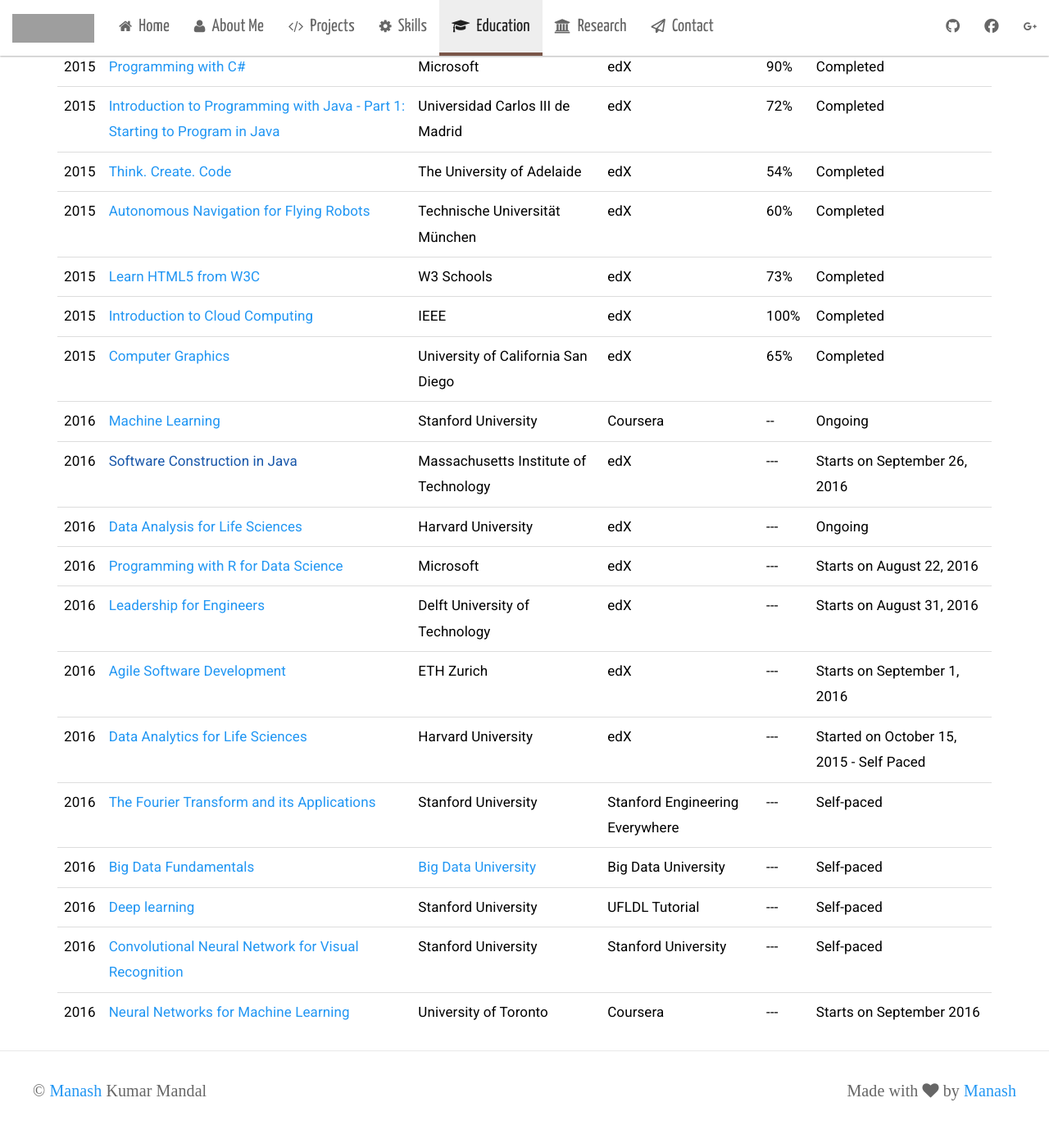
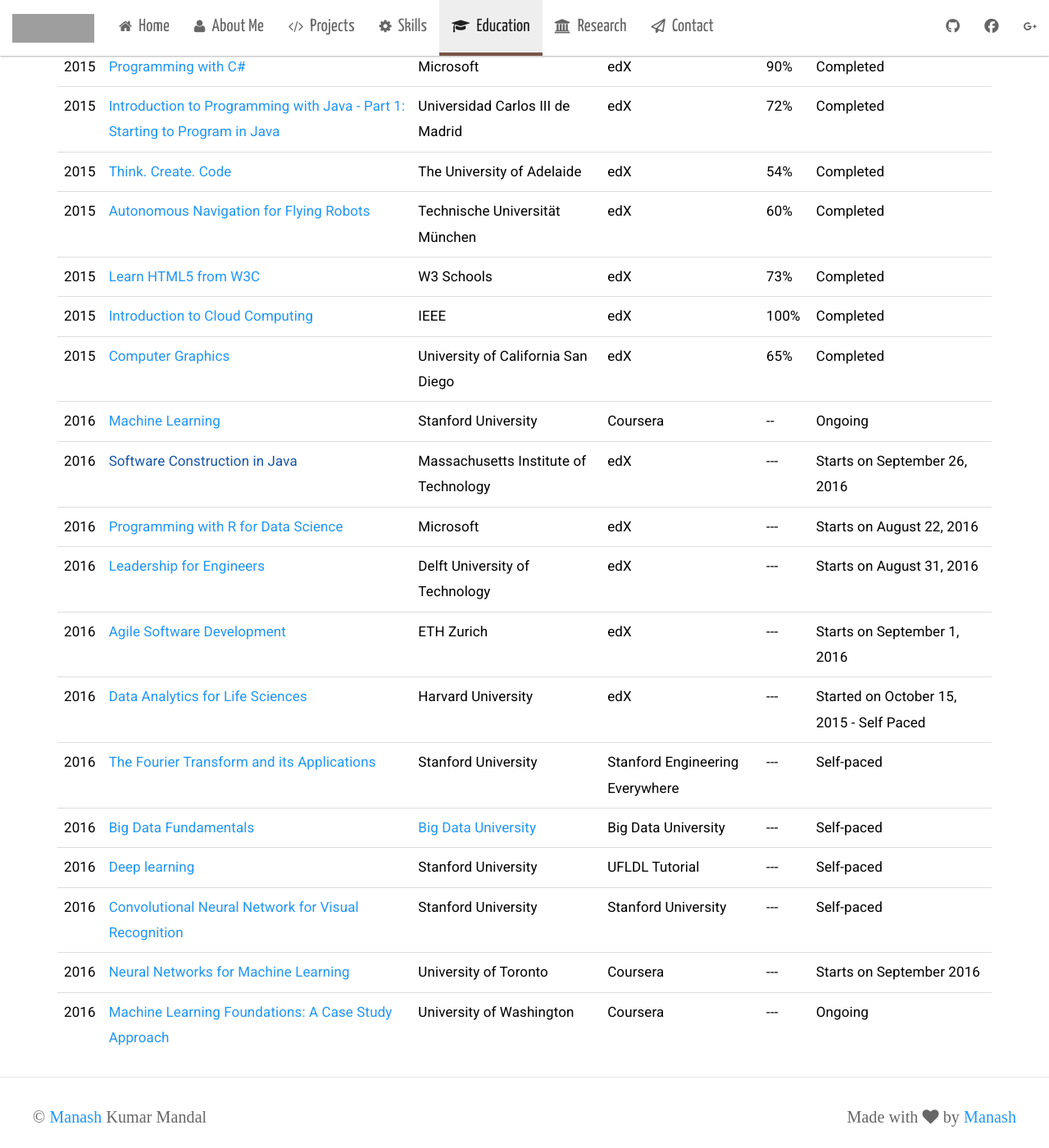
Before and after one commit to manashmandal/manashmandal.github.io, a Jekyll site: the page built from education.html, in a window 1280 px wide and 1400 px high, scrolled down 693 px. Shown: the whole window at 82% size. Built offline with Jekyll 4.4.1, drawn with Linux system fonts in a browser that asks for light colours; nearby versions of some CDN libraries; some web fonts are replaced; before the commit the page ends 2062 px from its top, so only the background shows below that; grey boxes are pictures that could not be loaded.

Commit message:
added new course
Machine Learning Foundation: University of Washington

```diff
--- a/education.html
+++ b/education.html
@@ -134,15 +134,6 @@
 
         <tr>
             <td>2016</td>
-            <td><a href="https://courses.edx.org/dashboard/programs/32/data-analysis-for-life-sciences" target="_blank">Data Analysis for Life Sciences</a> </td>
-            <td>Harvard University</td>
-            <td>edX</td>
-            <td> --- </td>
-            <td> Ongoing </td>
-        </tr>
-
-        <tr>
-            <td>2016</td>
             <td><a href="https://www.edx.org/course/programming-r-data-science-microsoft-dat209x-1">Programming with R for Data Science</a> </td>
             <td>Microsoft</td>
             <td>edX</td>
@@ -222,6 +213,15 @@
             <td>Starts on September 2016</td>
         </tr>
 
+        <tr>
+            <td>2016</td>
+            <td><a href="www.coursera.org/learn/ml-foundations" target="_blank">Machine Learning Foundations: A Case Study Approach</a> </td>
+            <td>University of Washington</td>
+            <td>Coursera</td>
+            <td> --- </td>
+            <td> Ongoing </td>
+        </tr>
+
     </table>
 
 </div>
```
